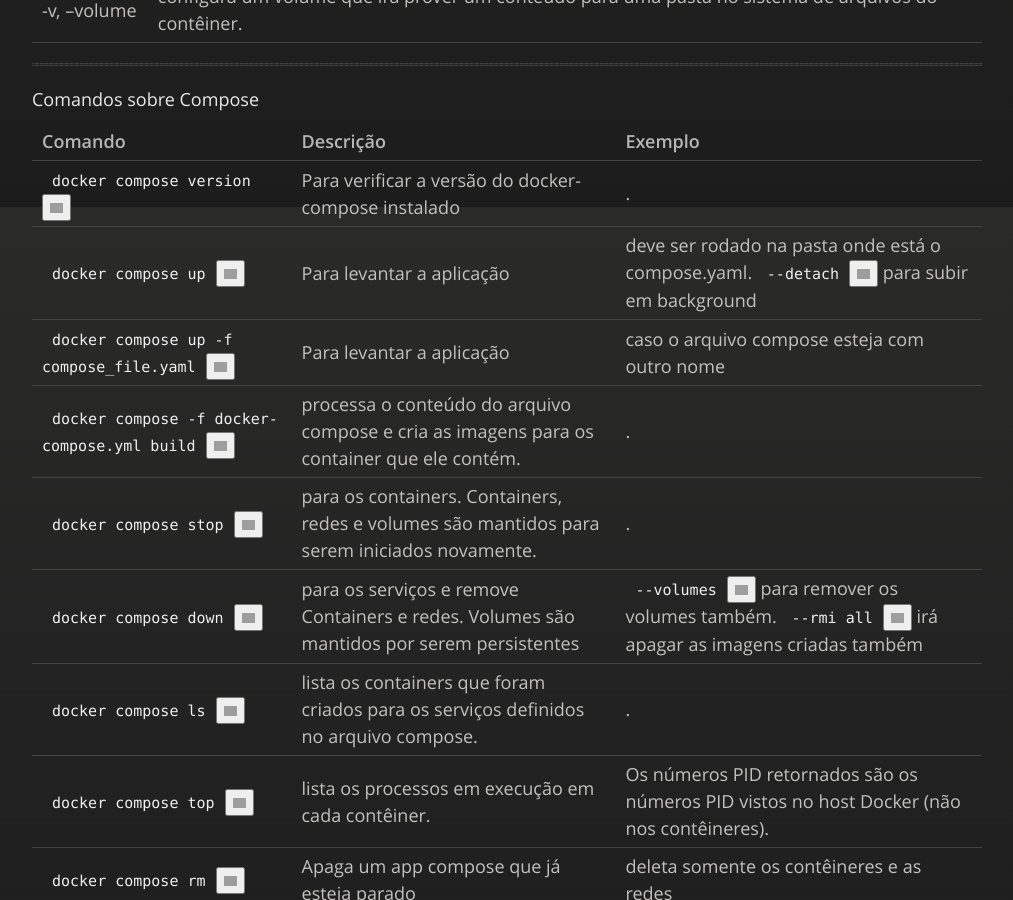
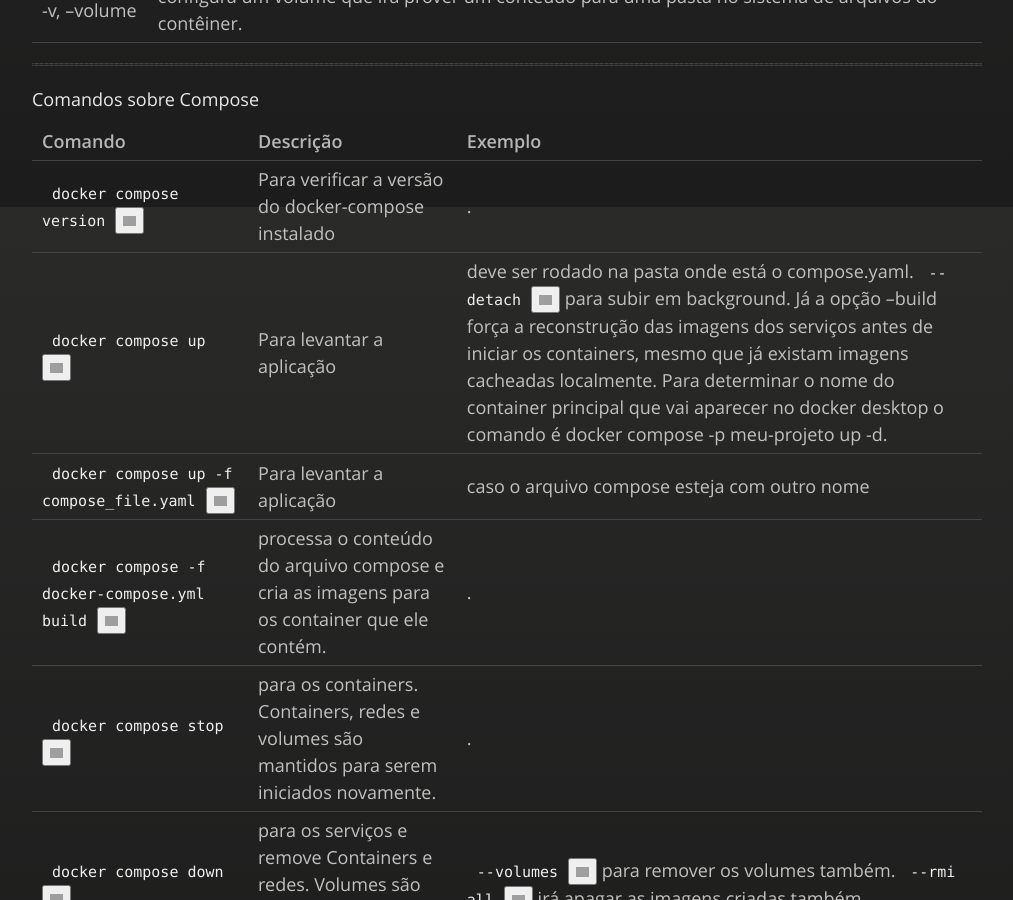
Before and after one commit to JeannAndrade/jeannandrade.github.io, a Jekyll site: the page built from content/docker/index.md, in a window 1280 px wide and 900 px high, scrolled down 3393 px. Shown: the whole window, without its empty margins (108-1121 px from the left). Built offline with Jekyll 4.4.1, drawn with Linux system fonts in a browser that asks for light colours; nearby versions of some CDN libraries; comment, search, counter and statistics services are not loaded; our own code applies the rules of GitHub Pages for plain Markdown files; grey boxes are pictures that could not be loaded.

Commit message:
mais opções para o docker compose

```diff
--- a/content/docker/index.md
+++ b/content/docker/index.md
@@ -92,7 +92,7 @@ ___
 Comando | Descrição | Exemplo
 ----- | ----- | ------
 `docker compose version` | Para verificar a versão do docker-compose instalado | .
-`docker compose up` | Para levantar a aplicação | deve ser rodado na pasta onde está o compose.yaml. `--detach` para subir em background
+`docker compose up` | Para levantar a aplicação | deve ser rodado na pasta onde está o compose.yaml. `--detach` para subir em background. Já a opção --build força a reconstrução das imagens dos serviços antes de iniciar os containers, mesmo que já existam imagens cacheadas localmente. Para determinar o nome do container principal que vai aparecer no docker desktop o comando é docker compose -p meu-projeto up -d.
 `docker compose up -f compose_file.yaml` | Para levantar a aplicação | caso o arquivo compose esteja com outro nome
 `docker compose -f docker-compose.yml build` | processa o conteúdo do arquivo compose e cria as imagens para os container que ele contém. | .
 `docker compose stop` | para os containers. Containers, redes e volumes são mantidos para serem iniciados novamente. | .
```
